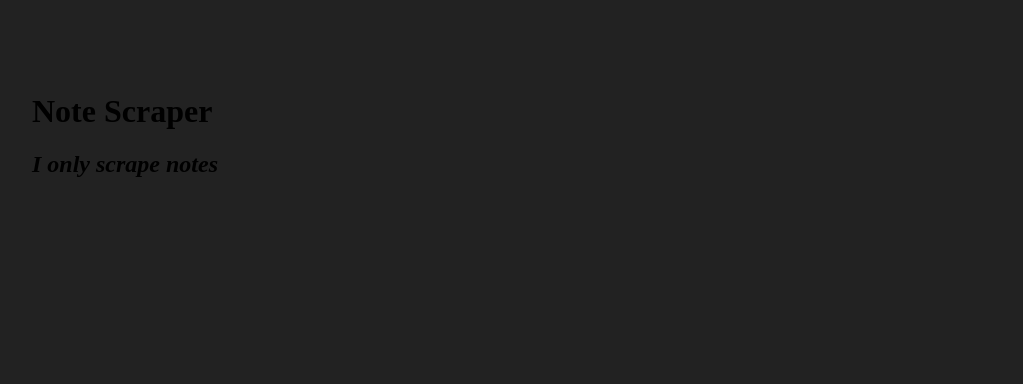
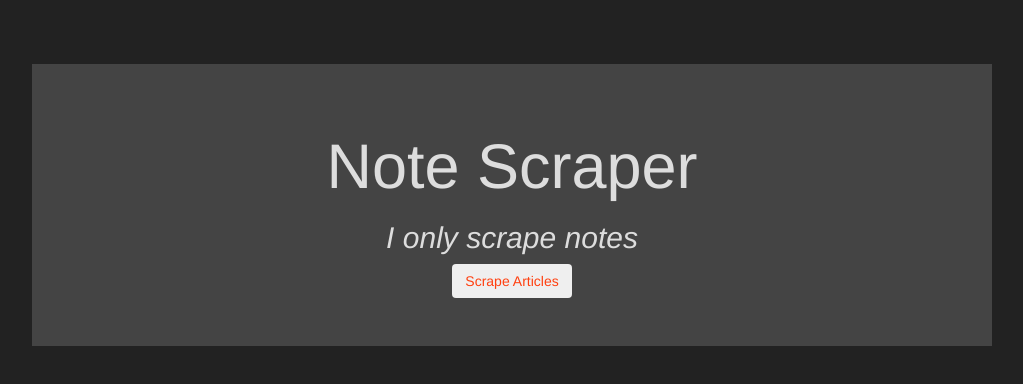
Before and after one commit to mikedeleamon/Webscrape-tool, a website: page public/index.html in a window 1280 px wide. Shown: the whole page, without its empty margins (128-1151 px from the left). Drawn offline with nearby package versions, Linux system fonts and the light colour scheme; no server answers.

Commit message:
adding button and routes. bug with scrape button but should work with /scrape

```diff
--- a/public/index.html
+++ b/public/index.html
@@ -3,11 +3,18 @@
 <head>
   <meta charset="UTF-8">
   <title>Document</title>
+
+  <link rel="stylesheet" href="https://maxcdn.bootstrapcdn.com/bootstrap/3.3.7/css/bootstrap.min.css" integrity="sha384-BVYiiSIFeK1dGmJRAkycuHAHRg32OmUcww7on3RYdg4Va+PmSTsz/K68vbdEjh4u" crossorigin="anonymous">
+
+
   <style>
     body{
       /*background-color: #DECADE*/
       background-color: #222
 
+    }
+    h1,h2{
+      color: #ddd;
     }
     #wrapper{
       width:960px;
@@ -19,16 +26,25 @@
       height:700px;
       display:inline-block;
       overflow: auto;
+      color: #ddd;
     }
     #notes{
       width:30%;
       float:right;
       color: #ddd;
     }
+    .jumbotron{
+      background-color: #444;
+      color: #ddd;
+      text-align: center;
+    }
+    button{
+      color: #ff4010;
+    }
     textarea, input{
       display:block;
       width:100%;
-      background-color: #444;
+      color: #ddd;
     }
     input{
       height:36px;
@@ -42,8 +58,11 @@
 </head>
 <body>
   <div id="wrapper">
+  <div class="jumbotron">
     <h1>Note Scraper</h1>
     <h2><i>I only scrape notes</i></h2>
+    <button type="button" class="btn btn-inverted" action="/scrape" method='GET'>Scrape Articles</button>
+    </div>
     <div id="articles"></div>
     <div id="notes"></div>
   </div>
--- a/server.js
+++ b/server.js
@@ -56,6 +56,7 @@ app.get('/scrape', function(req, res) {
   request('http://www.echojs.com/', function(error, response, html) {
   	// then, we load that into cheerio and save it to $ for a shorthand selector
     var $ = cheerio.load(html);
+    console.log('hi 2');
     // now, we grab every h2 within an article tag, and do the following:
     $('article h2').each(function(i, element) {
 
@@ -88,7 +89,7 @@ app.get('/scrape', function(req, res) {
     });
   });
   // tell the browser that we finished scraping the text.
-  res.send("Scrape Complete");
+  console.log('hi 2');
 });
 
 // this will get the articles we scraped from the mongoDB
```
